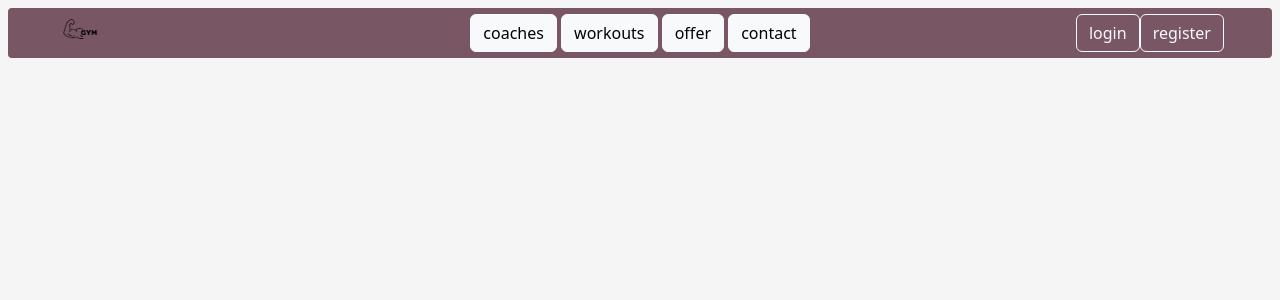
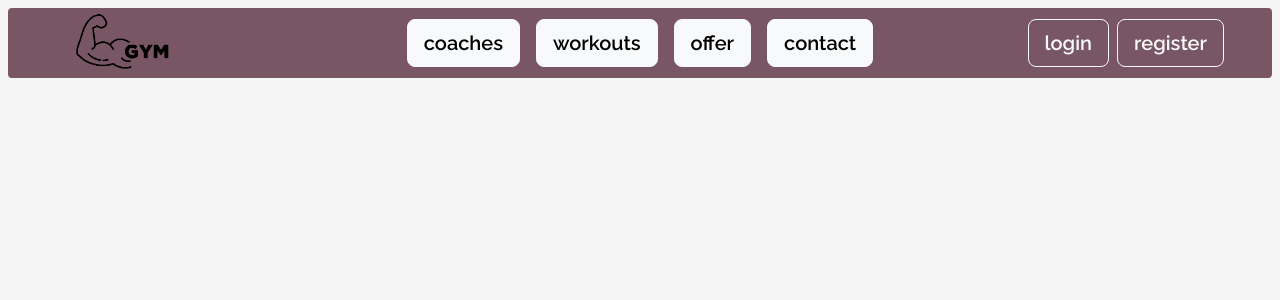
Before and after one commit to zyzkaa/gym-management-webapp, a Django app: page / in a window 1280 px wide. Shown: the top 300 px of the page. Run offline with Django 5.2, Linux system fonts and the light colour scheme; parts of the project's set-up code (start-up, migrations or seed data) failed here and were passed over; some libraries are stand-ins or nearby versions.

Commit message:
header styles

```diff
--- a/core/static/header.css
+++ b/core/static/header.css
@@ -104,10 +104,29 @@
 /*    padding: 10px 0;*/
 /*}*/
 
+body{
+    font-family: "Raleway", serif;
+    font-optical-sizing: auto;
+    font-style: normal;
+}
+
 .bg-custom-header{
     background-color: #795663;
+
 }
 
 .bg-custom-main{
     background-color: whitesmoke;
 }
+
+header a{
+    font-weight: 600 !important;
+}
+
+a.btn:active{
+    box-shadow: none !important;
+}
+
+#menu .btn:hover, .btn:active{
+    box-shadow: 0 0 0 2px black;
+}
--- a/core/templates/core/header.html
+++ b/core/templates/core/header.html
@@ -1,23 +1,27 @@
-<header id="header" style="height: 50px" class="d-flex justify-content-between align-items-center bg-custom-header ps-5 pe-5 vh-50 rounded-1">
+<header id="header" style="height: 70px" class="d-flex justify-content-between align-items-center bg-custom-header ps-5 pe-5 vh-50 rounded-1">
   <div style="width: 30%; height: 100%">
     <a href="/">
     {% load static %}
-    <img style="height: 100%" id="header-img" src="{% static 'logo.png' %}" alt="logo">
+    <img class="h-100 pt-1 pb-1" id="header-img" src="{% static 'logo.png' %}" alt="logo">
     </a>
   </div>
-  <div>
-    <a class="btn btn-light" role="button" href="{% url 'users:coaches' %}">coaches</a>
-    <a class="btn btn-light" role="button" href="{% url 'workout:schedule' %}">workouts</a>
-    <a class="btn btn-light" role="button" href="{% url 'memberships:show_memberships' %}">offer</a>
-    <a class="btn btn-light" role="button">contact</a>
+  <div id="menu" class="container d-flex justify-content-center" >
+    {%with "btn btn-light ms-2 me-2 btn-lg" as class%}
+    <a class="{{class}}" role="button" href="{% url 'users:coaches' %}" >coaches</a>
+    <a class="{{class}}" role="button" href="{% url 'workout:schedule' %}">workouts</a>
+    <a class="{{class}}" role="button" href="{% url 'memberships:show_memberships' %}">offer</a>
+    <a class="{{class}}" role="button">contact</a>
+    {% endwith %}
   </div>
   <div style="width: 30%; display: flex; justify-content: flex-end">
+    {%with "btn btn-outline-light btn-lg" as class%}
     {% if user.is_authenticated %}
-    <a class="btn btn-outline-light" role="button" href="{% url 'users:logout' %}">logout</a>
-    <a class="btn btn-outline-light" role="button" href="{% url 'users:current_profile' %}">profile</a>
+    <a class="{{class}}" role="button" href="{% url 'users:logout' %}">logout</a>
+    <a class="{{class}} ms-2" role="button" href="{% url 'users:current_profile' %}">profile</a>
     {% else %}
-    <a class="btn btn-outline-light" role="button" href="{% url 'users:login' %}">login</a>
-    <a class="btn btn-outline-light" role="button" href="{% url 'users:register' %}">register</a>
+    <a class="{{class}}" role="button" href="{% url 'users:login' %}">login</a>
+    <a class="{{class}} ms-2" role="button" href="{% url 'users:register' %}">register</a>
     {% endif %}
+    {% endwith%}
   </div>
 </header>
--- a/core/templates/core/index.html
+++ b/core/templates/core/index.html
@@ -6,11 +6,11 @@
     <link rel="preconnect" href="https://fonts.gstatic.com" crossorigin>
     <link href="https://fonts.googleapis.com/css2?family=Raleway:ital,wght@0,100..900;1,100..900&family=Roboto:ital,wght@0,100;0,300;0,400;0,500;0,700;0,900;1,100;1,300;1,400;1,500;1,700;1,900&display=swap" rel="stylesheet">
     <meta charset="UTF-8">
-    <title>Home</title>
-    <link rel="stylesheet" href="{% static 'header.css' %}">
+    <title>Gym</title>
     {% load bootstrap5 %}
     {% bootstrap_css %}
     {% bootstrap_javascript %}
+    <link rel="stylesheet" href="{% static 'header.css' %}">
 </head>
 <body class="row me-2 ms-2 mt-2 bg-custom-main">
     {% include 'core/header.html' %}
```
Also changed, not shown: core/static/logo.png, 1 other file.
